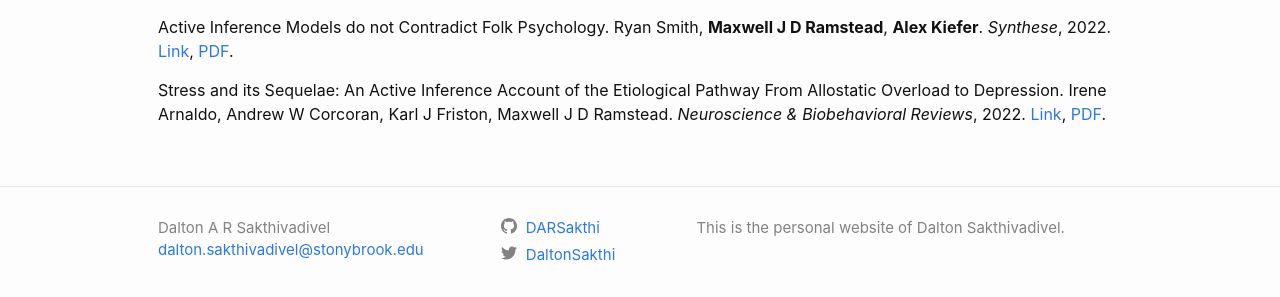
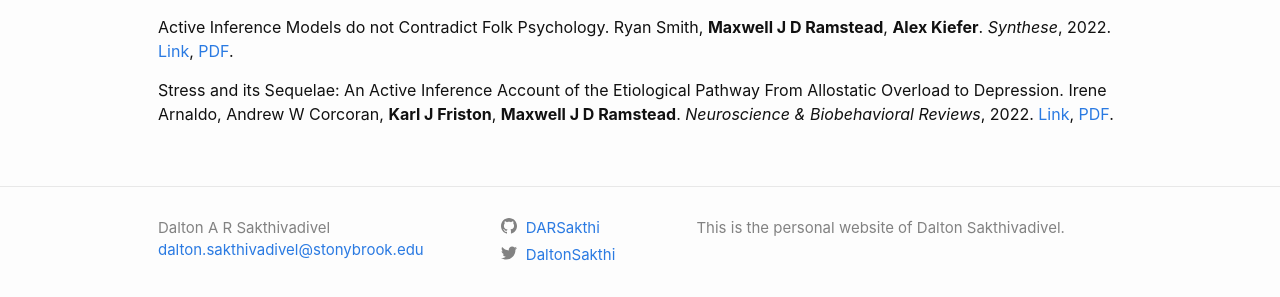
Before and after one commit to DARSakthi/DARSakthi.github.io, a Jekyll site: the page built from verses-lab.markdown, in a window 1280 px wide. Shown: the part 1787-2084 px from the top of the page. Built offline with Jekyll 4.4.1, drawn with Linux system fonts in a browser that asks for light colours.

Commit message:
Bolded in-lab contributors

```diff
--- a/verses-lab.markdown
+++ b/verses-lab.markdown
@@ -70,4 +70,4 @@ From Generative Models to Generative Passages: A Computational Approach to (Neur
 
 Active Inference Models do not Contradict Folk Psychology. Ryan Smith, **Maxwell J D Ramstead**, **Alex Kiefer**. _Synthese_, 2022. [Link](https://link.springer.com/article/10.1007/s11229-022-03480-w), [PDF](https://darsakthi.github.io/files/SRK2022.pdf).
 
-Stress and its Sequelae: An Active Inference Account of the Etiological Pathway From Allostatic Overload to Depression. Irene Arnaldo, Andrew W Corcoran, Karl J Friston, Maxwell J D Ramstead. _Neuroscience & Biobehavioral Reviews_, 2022. [Link](www.sciencedirect.com/science/article/pii/S0149763422000793), [PDF](https://darsakthi.github.io/files/ACFR2022.pdf).
+Stress and its Sequelae: An Active Inference Account of the Etiological Pathway From Allostatic Overload to Depression. Irene Arnaldo, Andrew W Corcoran, **Karl J Friston**, **Maxwell J D Ramstead**. _Neuroscience & Biobehavioral Reviews_, 2022. [Link](www.sciencedirect.com/science/article/pii/S0149763422000793), [PDF](https://darsakthi.github.io/files/ACFR2022.pdf).
```
